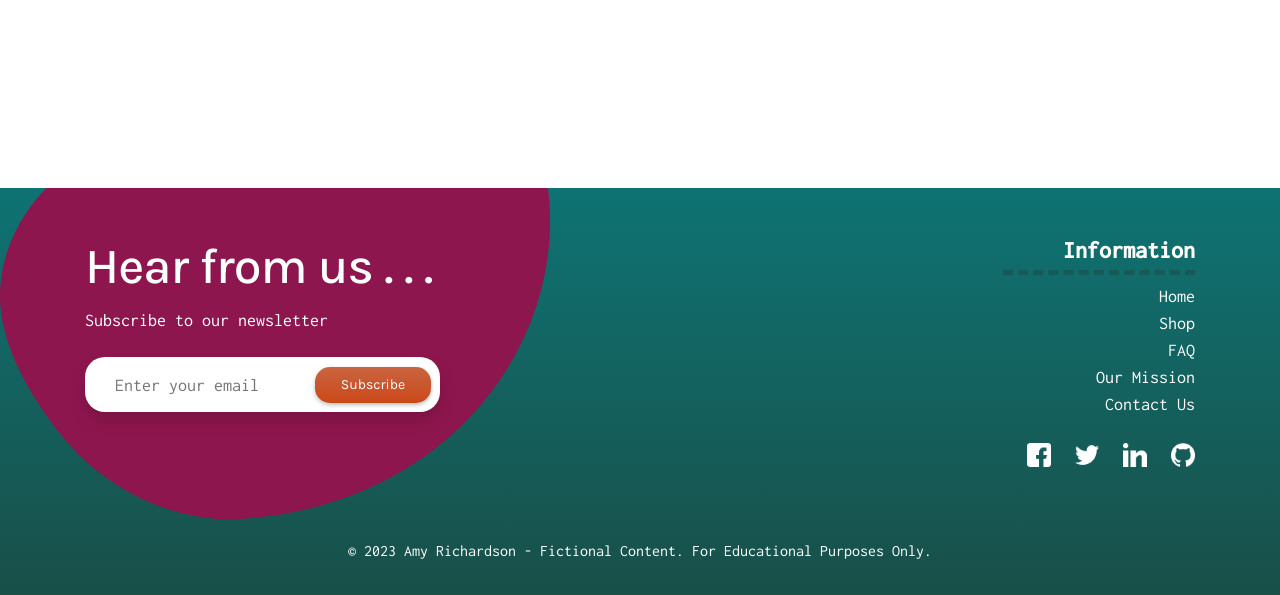
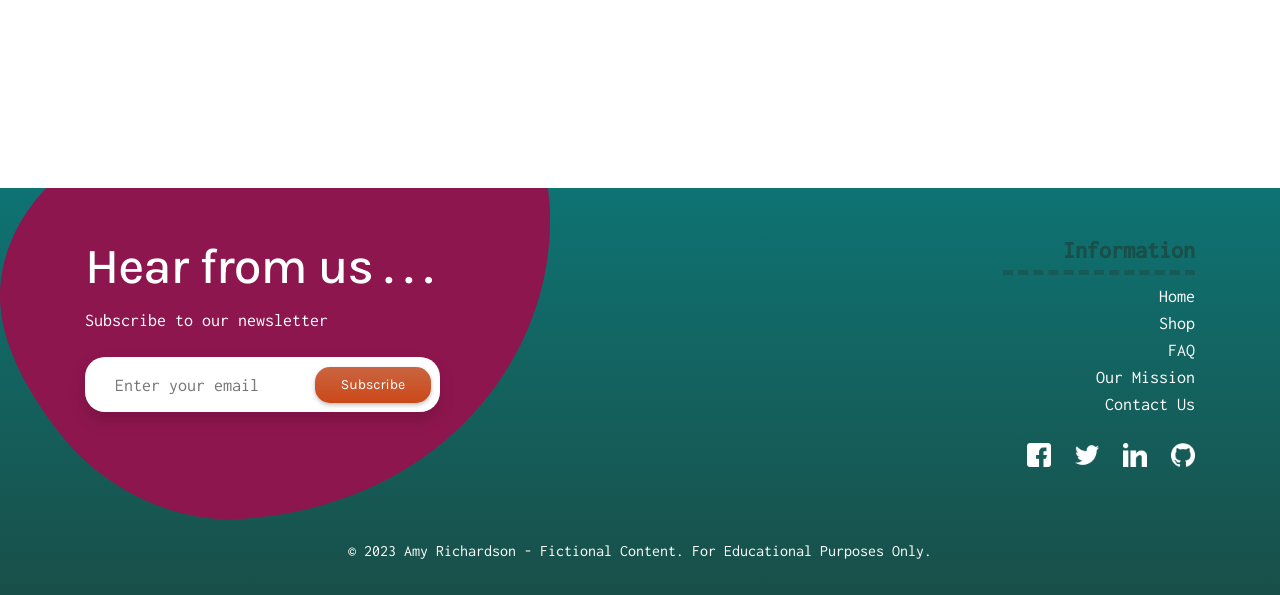
Before and after one commit to amylour/everneed, a Django app: page /bag/ in a window 1280 px wide. Shown: the part 522-1117 px from the top of the page. Run offline with Django 3.2, Linux system fonts and the light colour scheme; some libraries are stand-ins or nearby versions.

Commit message:
add: color for heading styling

```diff
--- a/static/css/base.css
+++ b/static/css/base.css
@@ -36,6 +36,7 @@ h5,
 h6,
 header {
     font-family: var(--title);
+    color: var(--forest);
 }
 
 h6 {
```
